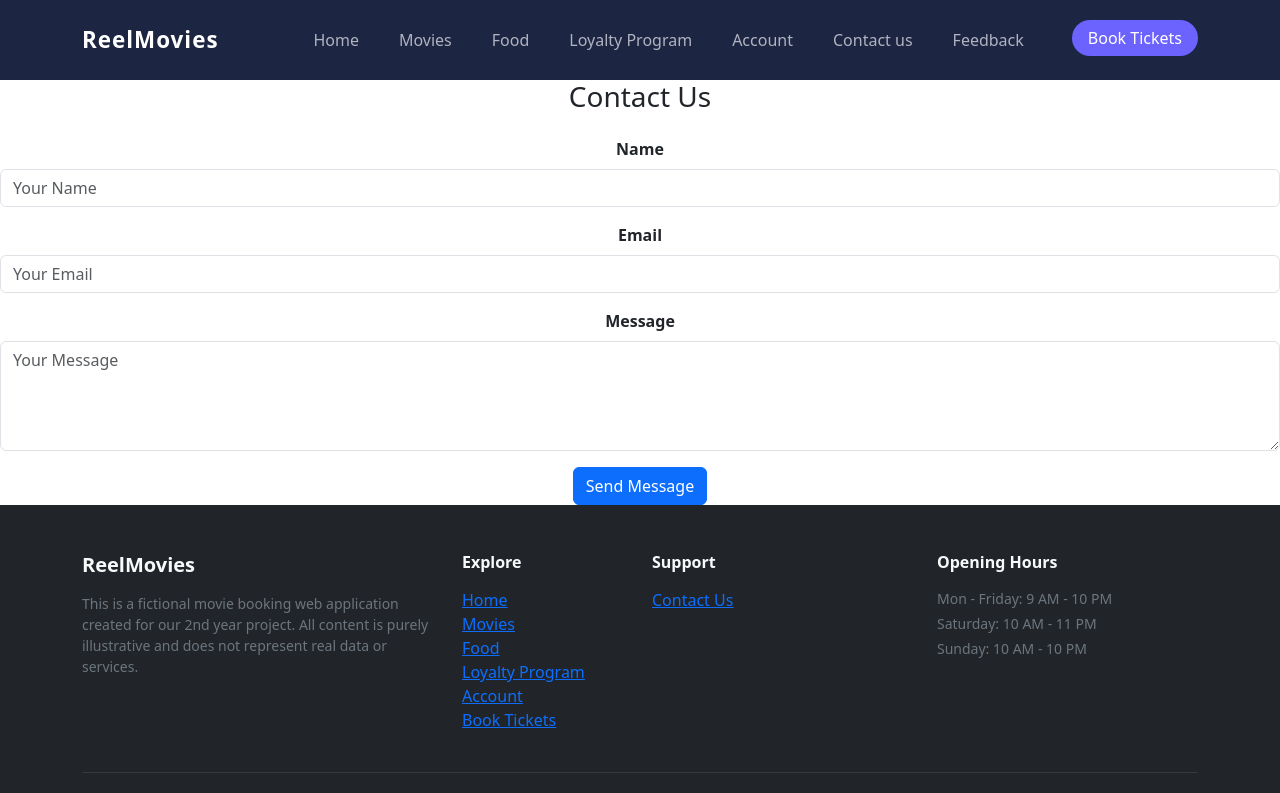
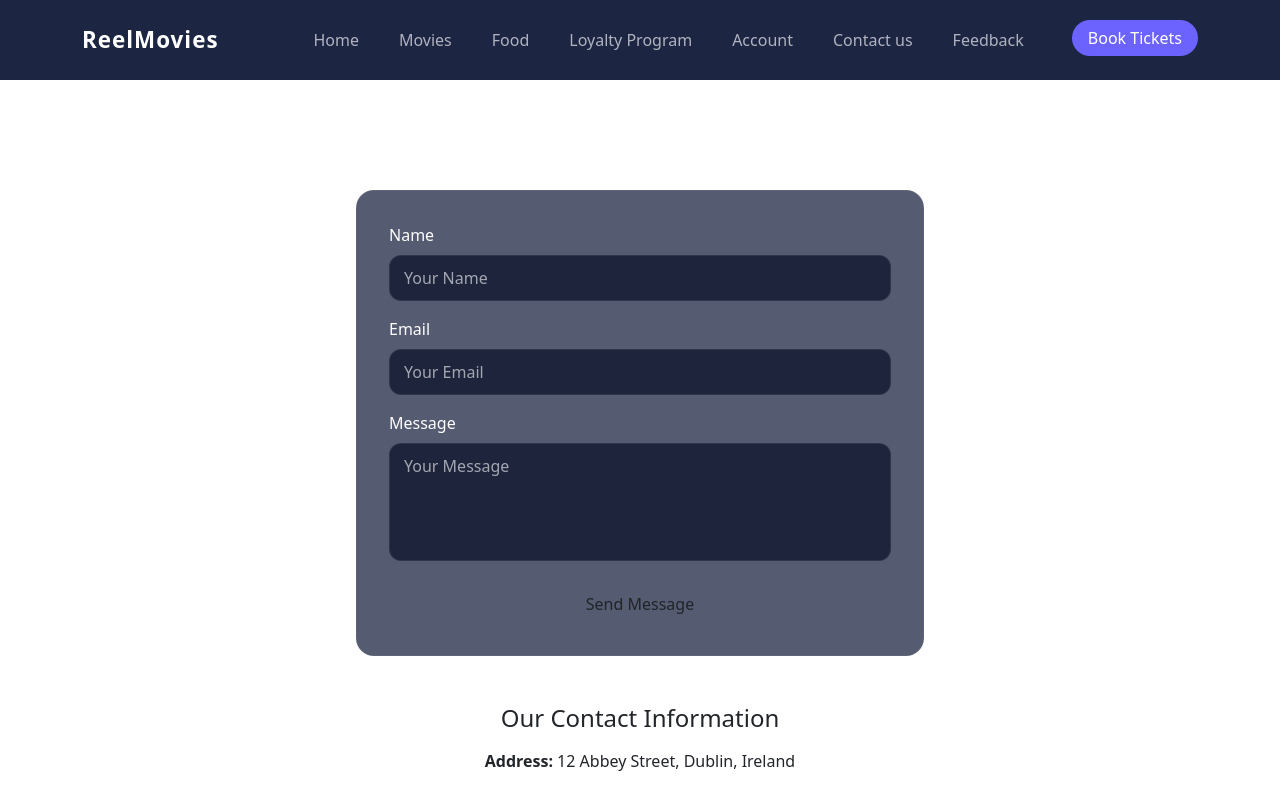
Before and after one commit to X00222712/ReelMovies, a SvelteKit app: page /contact in a window 1280 px wide. Shown: the top 793 px of the page. Built offline with nearby package versions, Linux system fonts and the light colour scheme.

Commit message:
More css styling

```diff
--- a/src/routes/contact/+page.svelte
+++ b/src/routes/contact/+page.svelte
@@ -1,25 +1,97 @@
 <script>
+</script>
 
+<div class="contact-container">
+  <h2 class="text-center mb-4">Contact Us</h2>
+  <form class="contact-form">
+    <div class="mb-3">
+      <label for="name" class="form-label">Name</label>
+      <input
+        type="text"
+        class="form-control"
+        id="name"
+        placeholder="Your Name"
+      />
+    </div>
+    <div class="mb-3">
+      <label for="email" class="form-label">Email</label>
+      <input
+        type="email"
+        class="form-control"
+        id="email"
+        placeholder="Your Email"
+      />
+    </div>
+    <div class="mb-4">
+      <label for="message" class="form-label">Message</label>
+      <textarea
+        class="form-control"
+        id="message"
+        rows="4"
+        placeholder="Your Message"
+      ></textarea>
+    </div>
+    <button type="submit" class="btn btn-ticket w-100">
+      Send Message
+    </button>
+  </form>
+</div>
+<div class="contact-info">
+  <div class="text-center mb-4">
+    <h4 class="mb-3">Our Contact Information</h4>
+    <p><strong>Address:</strong> 12 Abbey Street, Dublin, Ireland</p>
+    <p><strong>Phone:</strong> 0871234567</p>
+    <p><strong>Email:</strong> contact@reelmovies.com</p>
+  </div>
+</div>
 
+<style>
 
-</script>
-<h3 class="text-center">Contact Us</h3>
+.contact-container {
+  max-width: 600px;
+  margin: auto;
+  padding: 3rem 1rem;
+}
 
-<form class="text-center mt-4">
-  <div class="text-center mb-3">
-    <label for="name" class="form-label fw-bold">Name</label>
-    <input type="text" class="form-control" id="name" placeholder="Your Name">
-  </div>
+h2 {
+  color: #ffffff;
+  font-weight: 600;
+}
 
-  <div class="text-center mb-3">
-    <label for="email" class="form-label fw-bold">Email</label>
-    <input type="email" class="form-control" id="email" placeholder="Your Email">
-  </div>
+.contact-form {
+  background: rgba(28, 37, 65, 0.75);
+  backdrop-filter: blur(14px);
+  border: 1px solid rgba(255,255,255,0.06);
+  border-radius: 18px;
+  padding: 2rem;
+}
 
-  <div class="text-center mb-3">
-    <label for="message" class="form-label fw-bold">Message</label>
-    <textarea class="form-control" id="message" rows="4" placeholder="Your Message"></textarea>
-  </div>
+.form-label {
+  color: #ffffff;
+  font-weight: 500;
+}
 
-  <button type="submit" class="btn btn-primary">Send Message</button>
-</form>
+.form-control {
+  background: rgba(11, 19, 43, 0.75) !important;
+  border: 1px solid rgba(255,255,255,0.08) !important;
+  border-radius: 12px !important;
+  color: #ffffff !important;
+  padding: 10px 14px;
+  transition: all 0.25s ease;
+}
+
+.form-control::placeholder {
+  color: rgba(255,255,255,0.6);
+}
+
+.form-control:focus {
+  background: rgba(11,19,43,0.9) !important;
+  border-color: var(--accent) !important;
+  box-shadow: 0 0 0 3px rgba(108,99,255,0.2) !important;
+}
+
+textarea {
+  resize: none;
+}
+
+</style>
```
Also changed, not shown: src/lib/components/MovieCard.svelte (+0 -12 lines), src/routes/movies/+page.svelte (+1 -10 lines).
